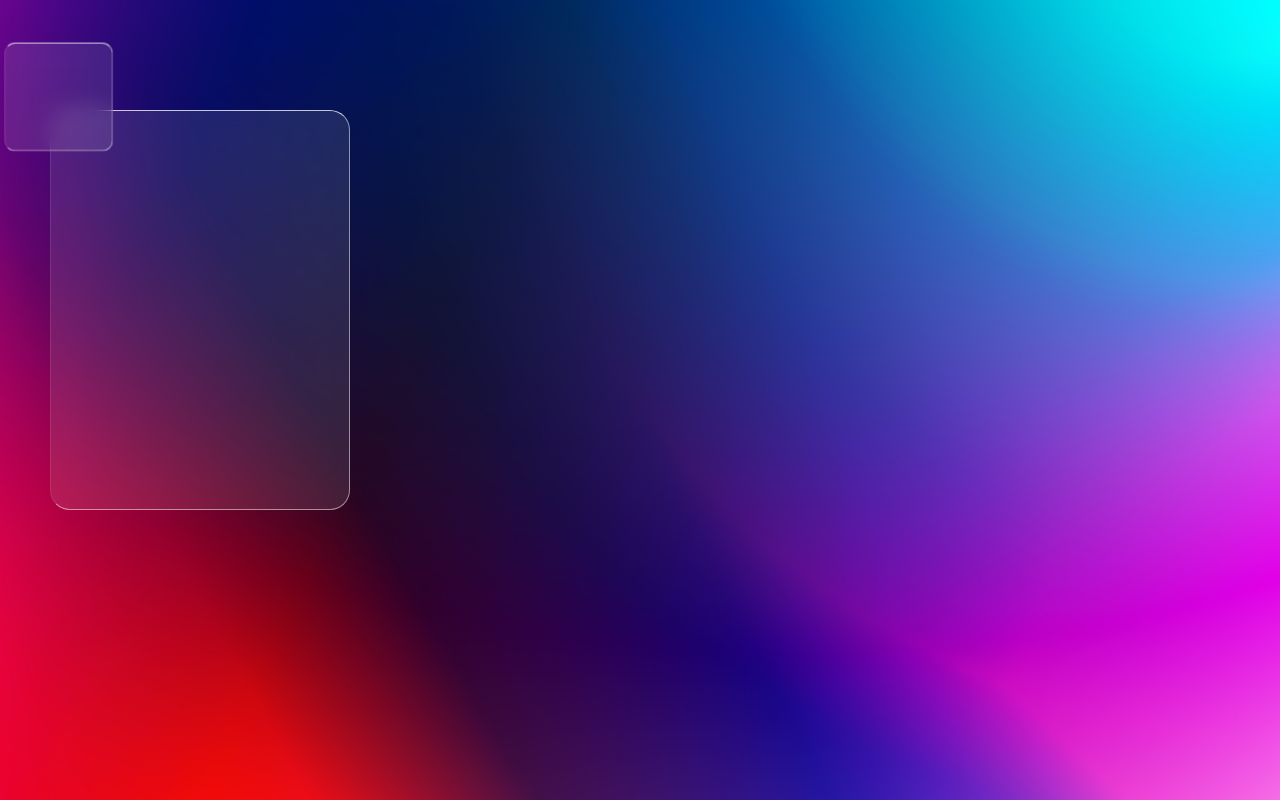
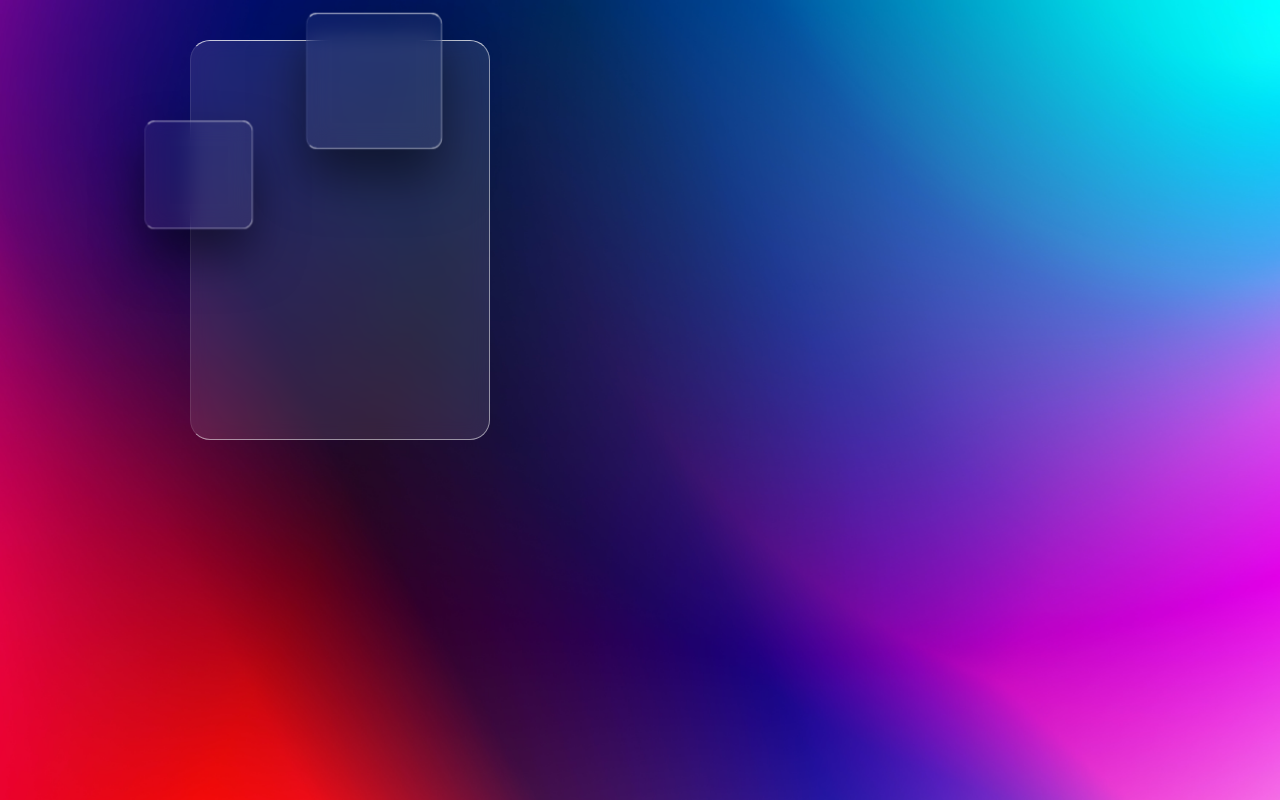
Before and after one commit to OscarNii/Gradient-Card, a plain HTML site: page index.html in a window 1280 px wide. Drawn offline with nearby package versions, Linux system fonts and the light colour scheme.

Commit message:
style commits

```diff
--- a/index.html
+++ b/index.html
@@ -3,14 +3,21 @@
   <head>
     <meta charset="UTF-8" />
     <meta http-equiv="X-UA-Compatible" content="IE=edge" />
-    <meta name="viewport" content="width=device-width, initial-scale=1.0" />
+    <meta
+      name="viewport"
+      content="width=device-width,
+    initial-scale=1.0"
+    />
     <title>3D Glassmorphism Cards</title>
     <link rel="stylesheet" href="style.css" />
   </head>
+
   <body>
     <div class="box">
       <div class="elements bg"></div>
+      <div class="elements imgBx"></div>
       <div class="card"></div>
+    </div>
 
     <script
       src="https://cdnjs.cloudflare.com/ajax/libs/vanilla-tilt/1.8.0/vanilla-tilt.min.js"
@@ -21,11 +28,10 @@
 
     <script>
       VanillaTilt.init(document.querySelector(".box"), {
-          max: 25,
-          speed: 400,
+        max: 55,
+        speed: 200,
         glare: true,
       });
     </script>
-    </div>
   </body>
 </html>
--- a/style.css
+++ b/style.css
@@ -16,8 +16,8 @@ body {
   position: relative;
   border-radius: 20px;
   transform-style: preserve-3d;
-  left: 50px;
-  top: 10px;
+  left: 190px;
+  top: 40px;
 }
 .box .card {
   position: relative;
@@ -33,33 +33,46 @@ body {
   transform-style: preserve-3d;
 }
 .elements {
-  position: relative;
-  top: 50px;
+  position: absolute;
+  top: 90px;
   left: -30px;
   width: 100px;
   height: 100px;
-  background: rgba(255, 255, 255, 0.1);
+  background: rgba(255, 255, 255, 0.052);
   transform: translateZ(80px);
   backdrop-filter: blur(10px);
   border: 1px solid rgba(255, 255, 255, 0.5);
   border-top: 1px solid rgba(255, 255, 255, 0.75);
   border-left: 1px solid rgba(255, 255, 255, 0.1);
   border-radius: 10px;
-  box-shadow: 0 25px 45px rgb;
+  box-shadow: 0 25px 45px rgb(0,0,0,0.5);
 }
-.elements .bg ::before
-{
-    content: '';
+.elements .bg ::before {
+  content: "";
   position: absolute;
   inset: 0;
   background: url(assets/Quotation-PNG.png);
-  background-size: 60px;
+  background-size: 10px;
   background-position: center;
   background-repeat: no-repeat;
   opacity: 0;
   transition: 0.5s;
 }
-.box:hover .elements.bg::before
-{
+.box:hover .elements.bg::before {
   opacity: 1;
 }
+.elements.imgBx
+{
+    top: 0;
+    left: initial;
+    width: 120px;
+    right: 60px;
+    height: 120px;
+    padding: 10px;
+    transform: translateZ(120px);
+}
+.elements .imgBx img
+{
+    position: absolute;
+    width: calc(100% - 100px);
+}
```
Also changed, not shown: assets/shoe.jpeg (added), 2 other files. Lines whose indentation alone changed are shown as unchanged.
